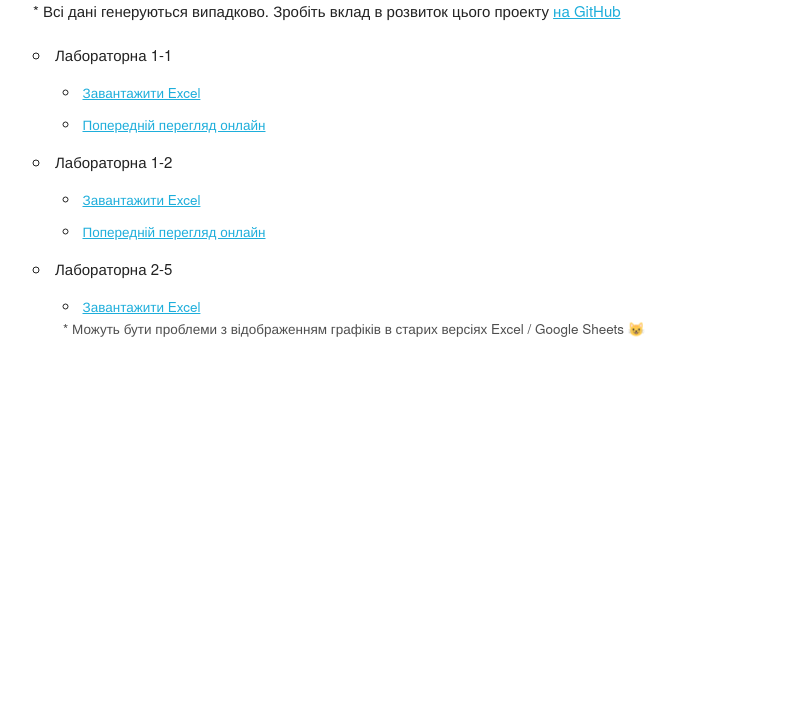
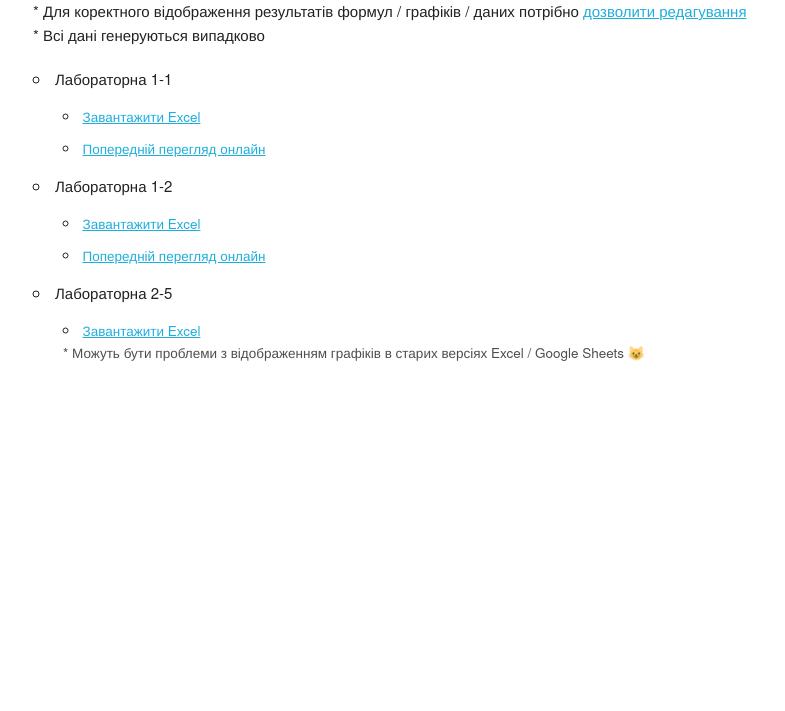
Before and after one commit to anyduck/excel-generator, a plain HTML site: page public/index.html in a window 1280 px wide. Shown: the part 89-800 px from the top of the page, without its empty margins (127-912 px from the left). Drawn offline with nearby package versions, Linux system fonts and the light colour scheme.

Commit message:
Add: warning about protected view

```diff
--- a/public/index.html
+++ b/public/index.html
@@ -11,7 +11,10 @@
     <div class="container">
         <header>
             <h1>А тут вже не пусто 😸</h1>
-            <h6>* Всі дані генеруються випадково. Зробіть вклад в розвиток цього проекту <a href="https://github.com/moodduckk/excel-generator">на GitHub</a></h6>
+            <h6>
+                * Для коректного відображення результатів формул / графіків / даних потрібно <a href="/public/images/how_enable_editing.png" target="_blank">дозволити редагування</a><br />
+                * Всі дані генеруються випадково
+            </h6>
         </header>
 
         <ul>
```
Also changed, not shown: public/images/how_enable_editing.png (added).
